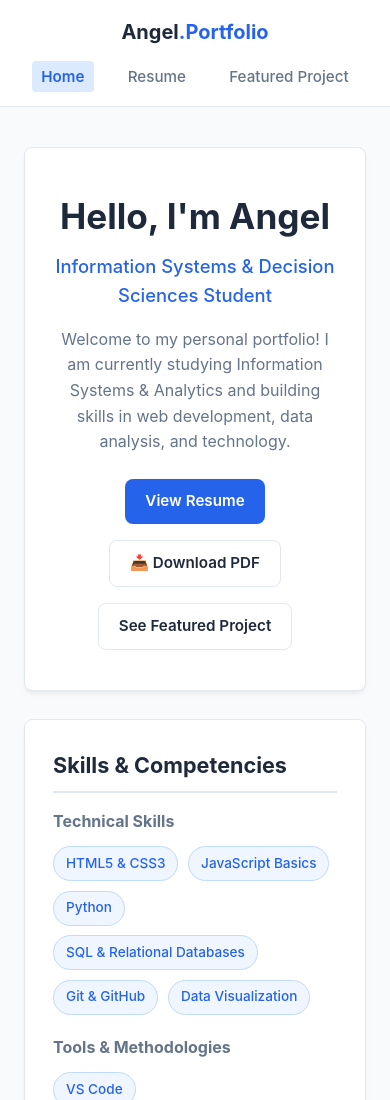
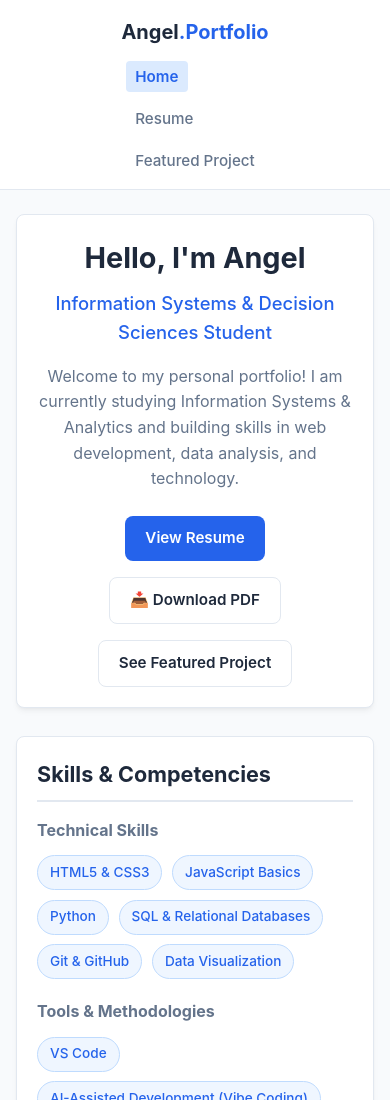
Before and after one commit to arebol3/angel-portfolio, a plain HTML site: page index.html in a window 390 px wide. Shown: the top 1100 px of the page. Drawn offline with Linux system fonts and the light colour scheme.

Commit message:
Omprove mobile responsive layout

```diff
--- a/styles.css
+++ b/styles.css
@@ -327,6 +327,24 @@ footer {
     gap: 1rem;
   }
 
+  nav ul {
+    flex-direction: column;
+    gap: 1rem;
+  }
+
+  .hero h1 {
+    font-size: 1.8rem;
+  }
+
+  main {
+    margin: 1.5rem auto;
+    padding: 0 1rem;
+  }
+
+  .card {
+    padding: 1.25rem;
+  }
+
   .item-header {
     flex-direction: column;
     align-items: flex-start;
```
